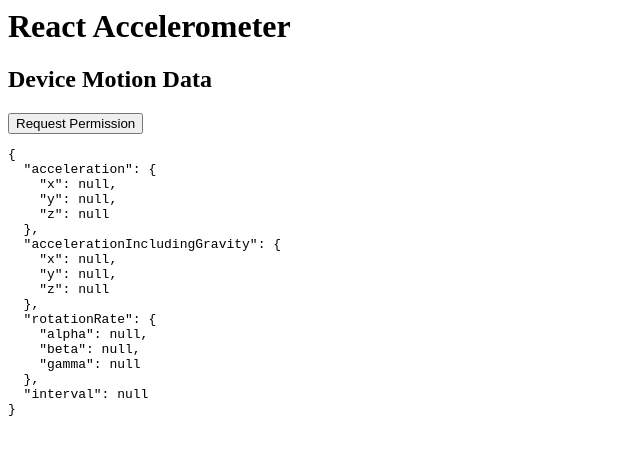
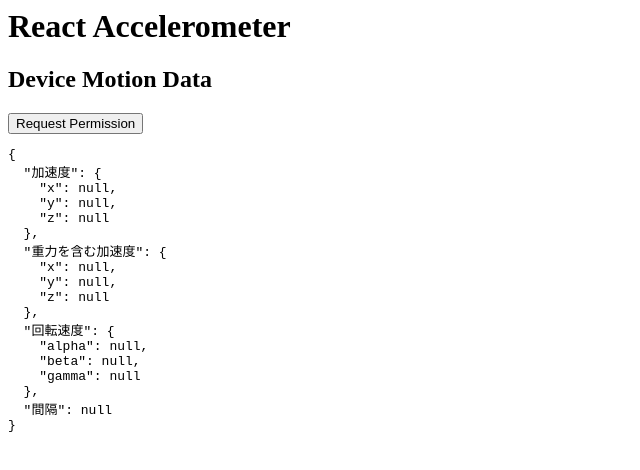
Before and after one commit to jyogi-web/yanbaru-react-pwa, a React (Vite) app: page / in a window 1280 px wide. Shown: the top 470 px of the page, without its empty margins (0-640 px from the left). Built offline with nearby package versions, Linux system fonts and the light colour scheme.

Commit message:
add 名前を書き換え

```diff
--- a/src/components/DeviceSensor.tsx
+++ b/src/components/DeviceSensor.tsx
@@ -1,38 +1,38 @@
 import React, { useEffect, useState } from 'react';
 
 interface MotionData {
-  acceleration: { x: number | null; y: number | null; z: number | null };
-  accelerationIncludingGravity: { x: number | null; y: number | null; z: number | null };
-  rotationRate: { alpha: number | null; beta: number | null; gamma: number | null };
-  interval: number | null;
+    加速度: { x: number | null; y: number | null; z: number | null };
+    重力を含む加速度: { x: number | null; y: number | null; z: number | null };
+    回転速度: { alpha: number | null; beta: number | null; gamma: number | null };
+    間隔: number | null;
 }
 
 const DeviceSensor: React.FC = () => {
   const [motionData, setMotionData] = useState<MotionData>({
-    acceleration: { x: null, y: null, z: null },
-    accelerationIncludingGravity: { x: null, y: null, z: null },
-    rotationRate: { alpha: null, beta: null, gamma: null },
-    interval: null,
+    加速度: { x: null, y: null, z: null },
+    重力を含む加速度:{ x: null, y: null, z: null },
+    回転速度: { alpha: null, beta: null, gamma: null },
+    間隔:  null,
   });
 
   const handleMotionEvent = (event: DeviceMotionEvent) => {
     setMotionData({
-      acceleration: {
+        加速度:  {
         x: event.acceleration?.x ?? 0,
         y: event.acceleration?.y ?? 0,
         z: event.acceleration?.z ?? 0,
       },
-      accelerationIncludingGravity: {
+      重力を含む加速度:{
         x: event.accelerationIncludingGravity?.x ?? 0,
         y: event.accelerationIncludingGravity?.y ?? 0,
         z: event.accelerationIncludingGravity?.z ?? 0,
       },
-      rotationRate: {
+      回転速度:{
         alpha: event.rotationRate?.alpha ?? 0,
         beta: event.rotationRate?.beta ?? 0,
         gamma: event.rotationRate?.gamma ?? 0,
       },
-      interval: event.interval ?? 0,
+      間隔:  event.interval ?? 0,
     });
   };
 
```
